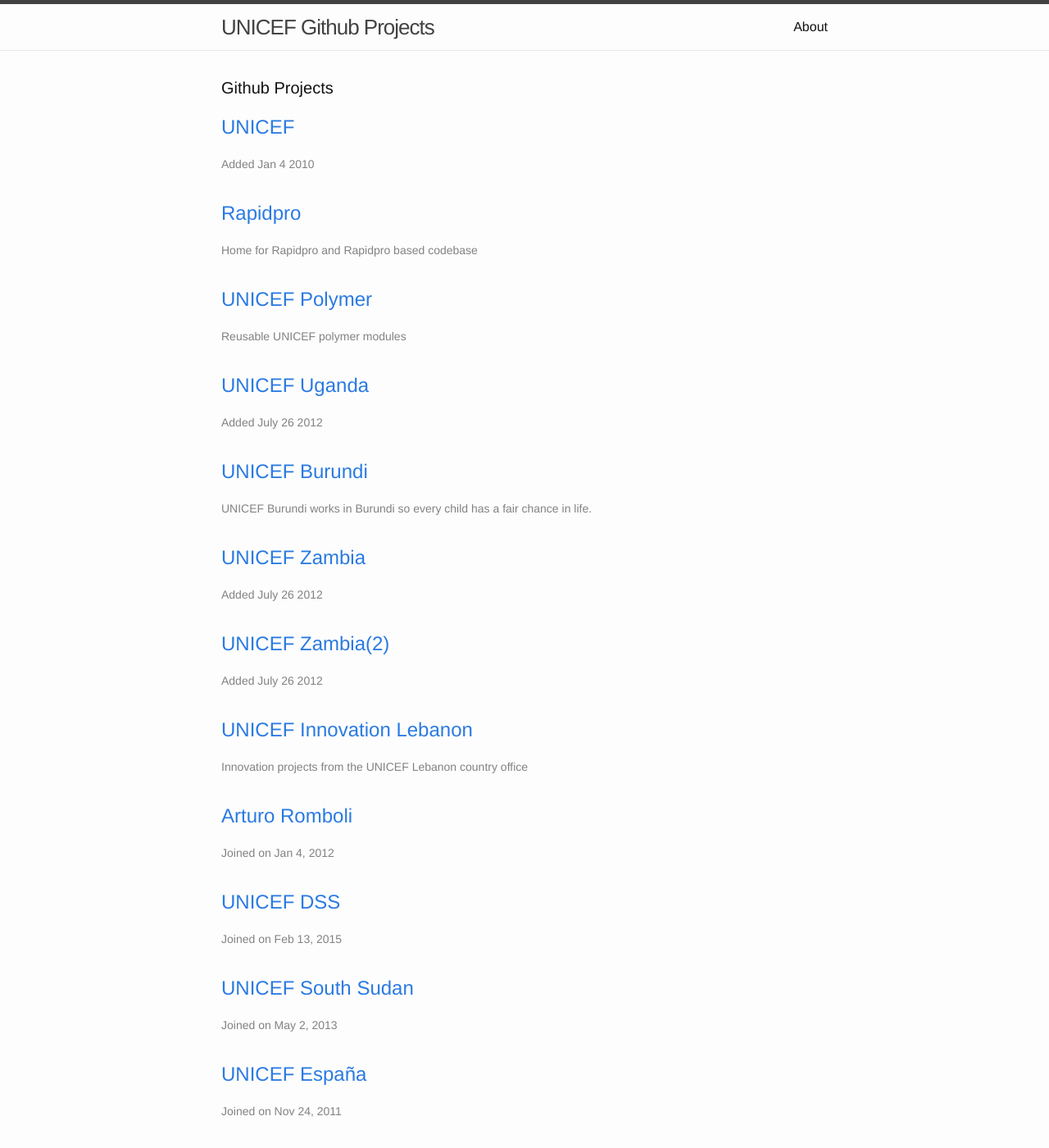
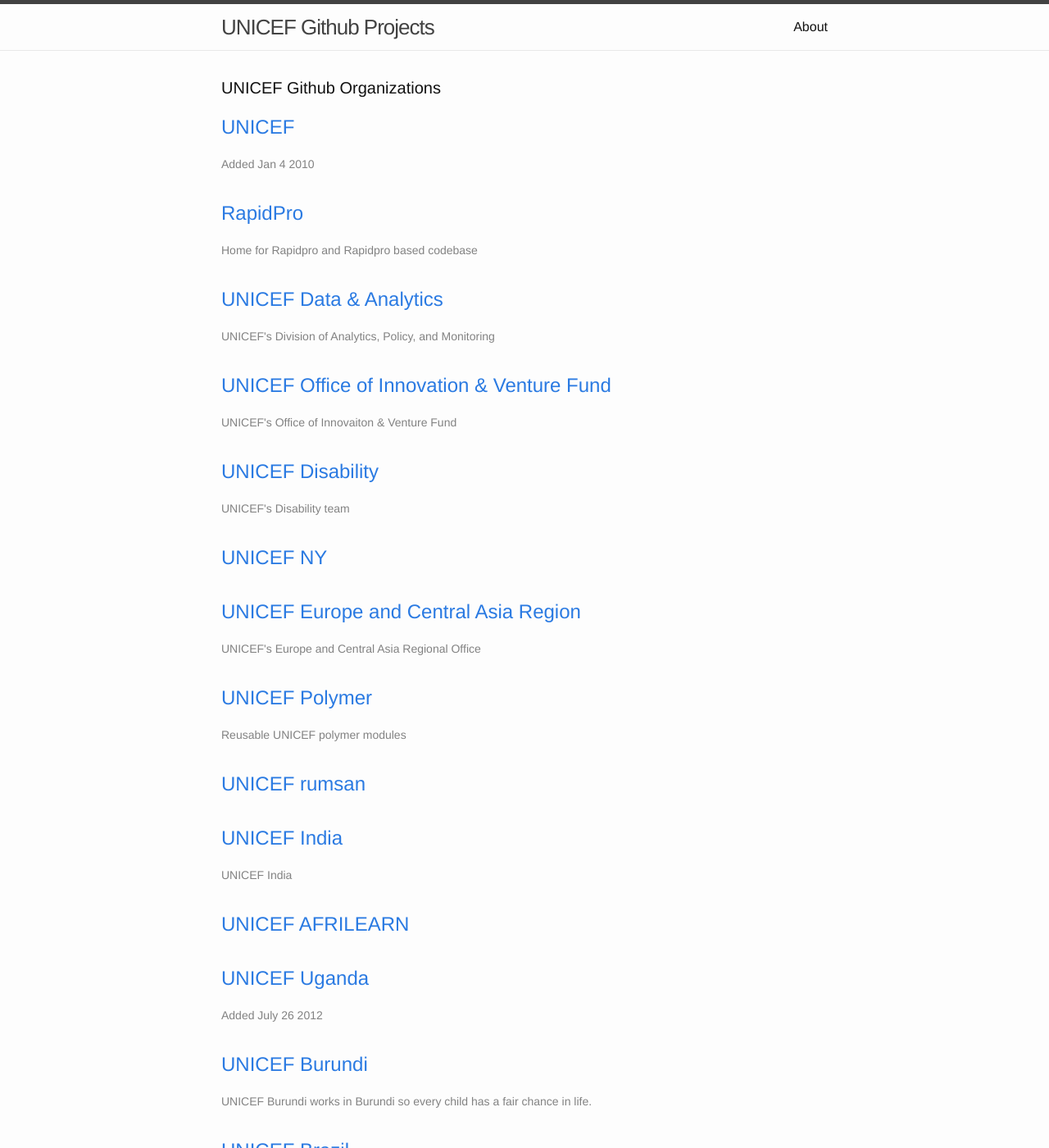
Before and after one commit to unicef/unicef.github.io, a Jekyll site: the page built from index.html, in a window 1280 px wide and 1400 px high. Shown: the whole window at 82% size. Built offline with Jekyll 4.4.1, drawn with Linux system fonts in a browser that asks for light colours; some of the changed text lies outside the part shown.

Commit message:
update with additional orgs

```diff
--- a/index.html
+++ b/index.html
@@ -4,7 +4,7 @@
 
 <div class="home">
 
-    <h1 class="page-heading">Github Projects</h1>
+    <h1 class="page-heading">UNICEF Github Organizations</h1>
 
     <ul class="post-list">
         <li>
@@ -15,15 +15,63 @@
         </li>
         <li>
             <h2>
-                <a class="post-link" href="https://github.com/rapidpro">Rapidpro</a>
+                <a class="post-link" href="https://github.com/rapidpro">RapidPro</a>
             </h2>
             <span class="post-meta">Home for Rapidpro and Rapidpro based codebase</span>
+        </li>
+        <li>
+            <h2>
+                <a class="post-link" href="https://github.com/unicef-drp">UNICEF Data &amp; Analytics</a>
+            </h2>
+            <span class="post-meta">UNICEF's Division of Analytics, Policy, and Monitoring</span>
+        </li>
+        <li>
+            <h2>
+                <a class="post-link" href="https://github.com/unicefinnovation">UNICEF Office of Innovation &amp; Venture Fund</a>
+            </h2>
+            <span class="post-meta">UNICEF's Office of Innovaiton &amp; Venture Fund</span>
+        </li>
+        <li>
+            <h2>
+                <a class="post-link" href="https://github.com/Unicefdisability">UNICEF Disability</a>
+            </h2>
+            <span class="post-meta">UNICEF's Disability team</span>
+        </li>
+        <li>
+            <h2>
+                <a class="post-link" href="https://github.com/UnicefNY">UNICEF NY</a>
+            </h2>
+            <span class="post-meta"></span>
+        </li>
+        <li>
+            <h2>
+                <a class="post-link" href="https://github.com/UNICEFECAR">UNICEF Europe and Central Asia Region</a>
+            </h2>
+            <span class="post-meta">UNICEF's Europe and Central Asia Regional Office</span>
         </li>
         <li>
             <h2>
                 <a class="post-link" href="https://github.com/unicef-polymer">UNICEF Polymer</a>
             </h2>
             <span class="post-meta">Reusable UNICEF polymer modules</span>
+        </li>
+        <li>
+            <h2>
+                <a class="post-link" href="https://github.com/unicef-rumsan">UNICEF rumsan</a>
+            </h2>
+            <span class="post-meta"></span>
+        </li>
+        <li>
+            <h2>
+                <a class="post-link" href="https://github.com/UNICEFIndia">UNICEF India</a>
+            </h2>
+            <span class="post-meta">UNICEF India</span>
+        </li>
+        <li>
+            <h2>
+                <a class="post-link" href="https://github.com/UNICEF-AFRILEARN">UNICEF AFRILEARN</a>
+            </h2>
+            <span class="post-meta"></span>
         </li>
         <li>
             <h2>
@@ -36,6 +84,12 @@
                 <a class="post-link" href="https://github.com/unicefburundi">UNICEF Burundi</a>
             </h2>
             <span class="post-meta">UNICEF Burundi works in Burundi so every child has a fair chance in life.</span>
+        </li>
+        <li>
+            <h2>
+                <a class="post-link" href="https://github.com/UNICEF01">UNICEF Brazil</a>
+            </h2>
+            <span class="post-meta">UNICEF Brazil</span>
         </li>
         <li>
             <h2>
@@ -99,6 +153,12 @@
         </li>
         <li>
             <h2>
+                <a class="post-link" href="https://github.com/unicefnz">UNICEF New Zealand</a>
+            </h2>
+            <span class="post-meta"></span>
+        </li>
+        <li>
+            <h2>
                 <a class="post-link" href="https://github.com/unicefkenya">UNICEF Kenya</a>
             </h2>
             <span class="post-meta">Joined on Mar 17, 2016</span>
@@ -121,6 +181,36 @@
             </h2>
             <span class="post-meta">Joined on Mar 7, 2019</span>
         </li>
+        <li>
+            <h2>
+                <a class="post-link" href="https://github.com/UNICEFMyanmar">UNICEF Myanmar</a>
+            </h2>
+            <span class="post-meta"></span>
+        </li>
+        <li>
+            <h2>
+                <a class="post-link" href="https://github.com/unicef-donate">UNICEF Donate</a>
+            </h2>
+            <span class="post-meta"></span>
+        </li>
+        <li>
+            <h2>
+                <a class="post-link" href="https://github.com/UnicefIPC">UNICEF IPC</a>
+            </h2>
+            <span class="post-meta"></span>
+        </li>
+        <li>
+            <h2>
+                <a class="post-link" href="https://github.com/UNICEF-AI">UNICEF AI</a>
+            </h2>
+            <span class="post-meta"></span>
+        </li>
+        <li>
+            <h2>
+                <a class="post-link" href="https://github.com/unicefserbia">UNICEF Serbia</a>
+            </h2>
+            <span class="post-meta"></span>
+        </li>
     </ul>
     You can also find more UNICEF Projects <a href="https://github.com/search?p=1&q=unicef&type=Users&utf8=%E2%9C%93">here</a>
 </div>
```
